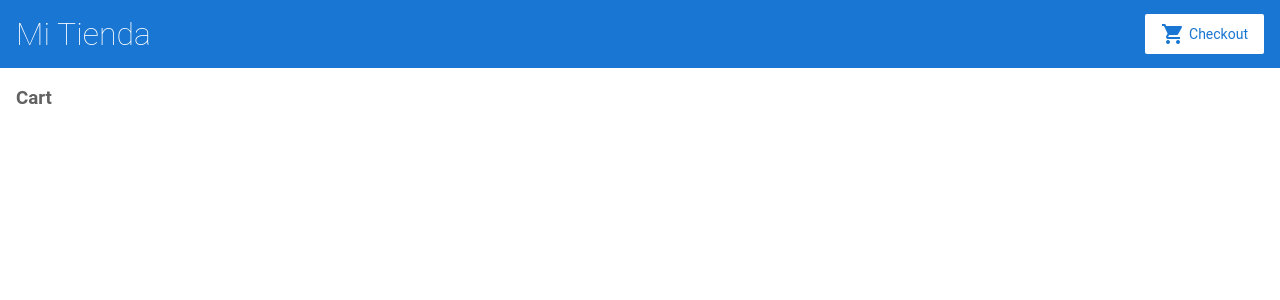
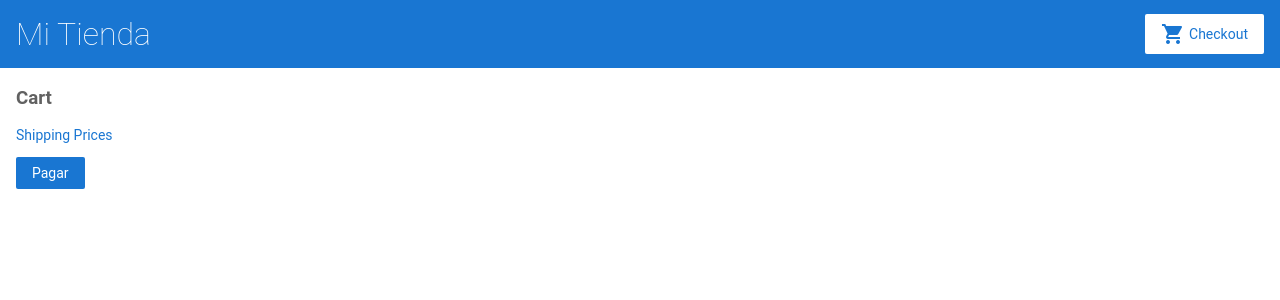
Before and after one commit to MartiSanz/angular, an Angular app: page /cart in a window 1280 px wide. Shown: the top 300 px of the page. Built offline with nearby package versions, Linux system fonts and the light colour scheme.

Commit message:
3 files modified

```diff
--- a/src/app/cart/cart.component.html
+++ b/src/app/cart/cart.component.html
@@ -1,6 +1,14 @@
 <h3>Cart</h3>
+
+<p>
+  <a routerLink="/shipping">Shipping Prices</a>
+</p>
 
 <div class="cart-item" *ngFor="let item of items">
   <span>{{ item.name }}</span>
   <span>{{ item.price | currency }}</span>
 </div>
+
+<form [formGroup]="checkoutForm">
+  <button class="button" type="submit">Pagar</button>
+</form>
--- a/src/app/cart/cart.component.ts
+++ b/src/app/cart/cart.component.ts
@@ -1,4 +1,8 @@
 import { Component, OnInit } from '@angular/core';
+
+//FORMULARIO
+import { FormBuilder } from '@angular/forms';
+
 import { CartService } from '../cart.service';
 
 @Component({
@@ -9,5 +13,21 @@ import { CartService } from '../cart.service';
 export class CartComponent {
   items = this.cartService.getItems();
 
-  constructor(private cartService: CartService) {}
+  checkoutForm = this.formBuilder.group({
+    name: '',
+    address: '',
+  });
+
+  constructor(
+    private cartService: CartService,
+    private formBuilder: FormBuilder
+  ) {}
+
+  onSubmit(): void {
+    // vacia el carrito
+    this.items = this.cartService.clearCart();
+    console.warn('Su pedido ha sido enviado', this.checkoutForm.value);
+    // vacia el fomulario de envio
+    this.checkoutForm.reset();
+  }
 }
--- a/src/app/shipping/shipping.component.html
+++ b/src/app/shipping/shipping.component.html
@@ -1,8 +1,4 @@
 <h3>Shipping Prices</h3>
-
-<p>
-<a routerLink="/shipping">Shipping Prices</a>
-</p>
 
 <div class="shipping-item" *ngFor="let shipping of shippingCosts | async">
   <span>{{ shipping.type }}</span>
```
